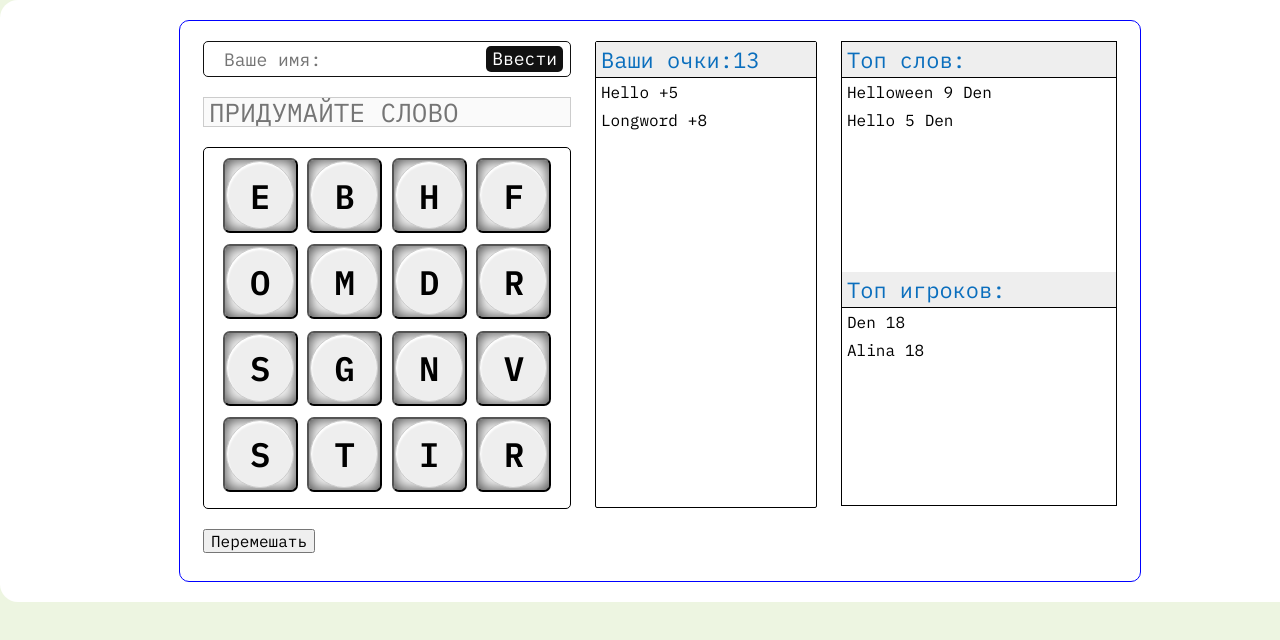
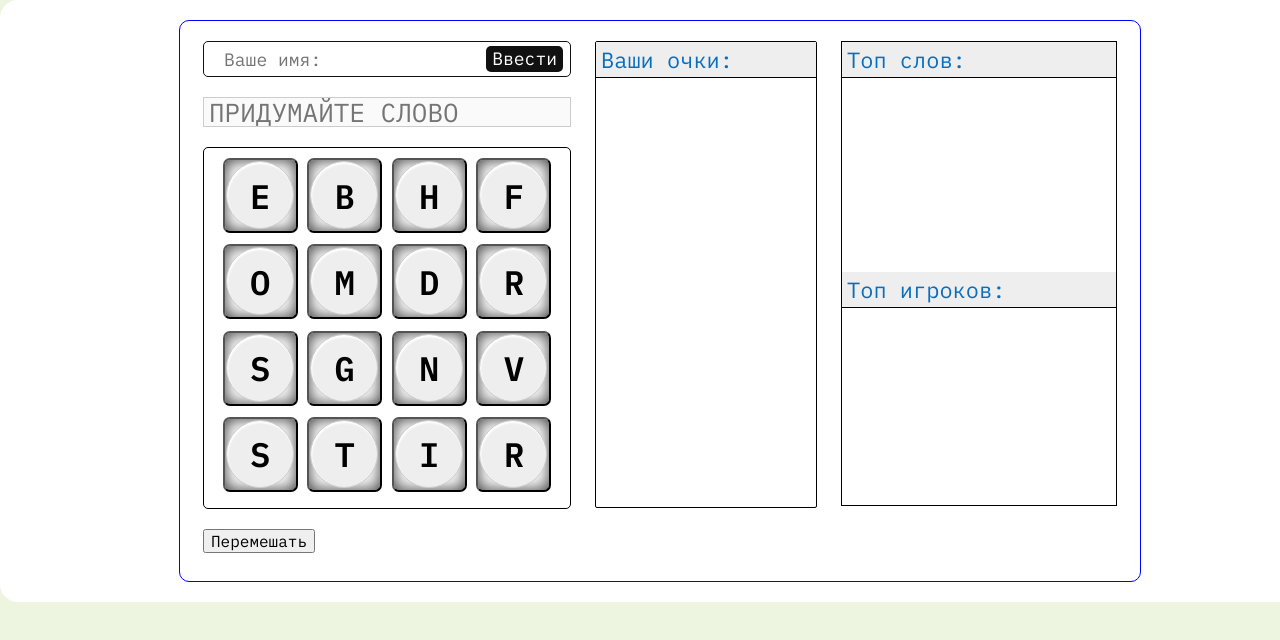
Before and after one commit to AlinaLuzanova/boggle-game, a website with bundled scripts: page index.html in a window 1280 px wide. Shown: the top 640 px of the page. Built offline with nearby package versions, Linux system fonts and the light colour scheme.

Commit message:
removed temp information from HTML

```diff
--- a/index.html
+++ b/index.html
@@ -61,21 +61,18 @@
       </div>
       <div class="right-container">
         <div class="right-words">
-          <div class="score"><span class="score-header">Ваши очки: </span><span class="score-number">13</span></div>
-          <div class="word"><span class="word-header">Hello</span><span class="word-length">+5</span></div>
-          <div class="word"><span class="word-header">Longword</span><span class="word-length">+8</span></div>
+          <div class="score"><span class="score-header">Ваши очки: </span><span class="score-number"></span></div>
+          <div class="word"><span class="word-header"></span><span class="word-length"></span></div>
       </div>
       </div>
       <div class = "hi-score">
         <div class="longest-words">
           <div class="score"><span class="score-header">Топ слов:</span></div>
-          <div class="word"><span class="word-header">Helloween</span><span class="word-length">9</span><span class="player">Den</span></div>
-          <div class="word"><span class="word-header">Hello</span><span class="word-length">5</span><span class="player">Den</span></div>
+          <div class="word"><span class="word-header"></span><span class="word-length"></span><span class="player"></span></div>
         </div>
         <div class="Top-players">
           <div class="score"><span class="score-header">Топ игроков:</span></div>
-          <div class="word"><span class="player">Den</span><span class="player-score">18</span></div>
-          <div class="word"><span class="player">Alina</span><span class="player-score">18</span></div>
+          <div class="word"><span class="player"></span><span class="player-score"></span></div>
     </div>
     </div>
   </body>
```
